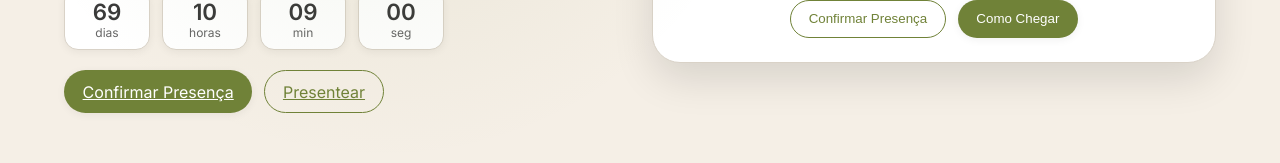
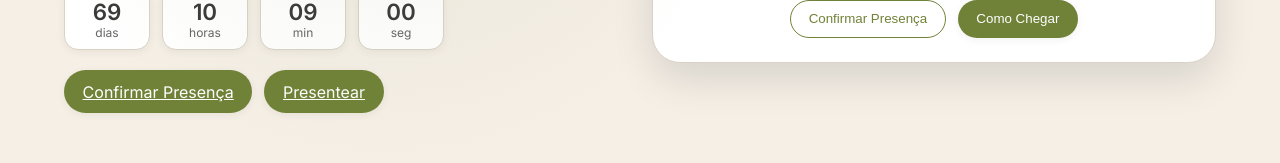
Before and after one commit to PauloEduardoCoelho/casamentoantonioisabella, a React (Vite) app: page / in a window 1280 px wide. Shown: the part 393-556 px from the top of the page. Built offline with nearby package versions, Linux system fonts and the light colour scheme.

Commit message:
alteracao da cor do botao de presentear

```diff
--- a/src/App.jsx
+++ b/src/App.jsx
@@ -334,7 +334,7 @@ export default function App(){
 
             <div className="row gap-3">
               <a href="#rsvp" onClick={(e)=>{e.preventDefault(); scrollToId("rsvp");}} className="btn btn-primary">Confirmar Presença</a>
-              <a href="#presenteie" onClick={(e)=>{e.preventDefault(); scrollToId("presenteie");}} className="btn btn-ghost">Presentear</a>
+              <a href="#presenteie" onClick={(e)=>{e.preventDefault(); scrollToId("presenteie");}} className="btn btn-primary">Presentear</a>
             </div>
           </div>
           <div>
```
